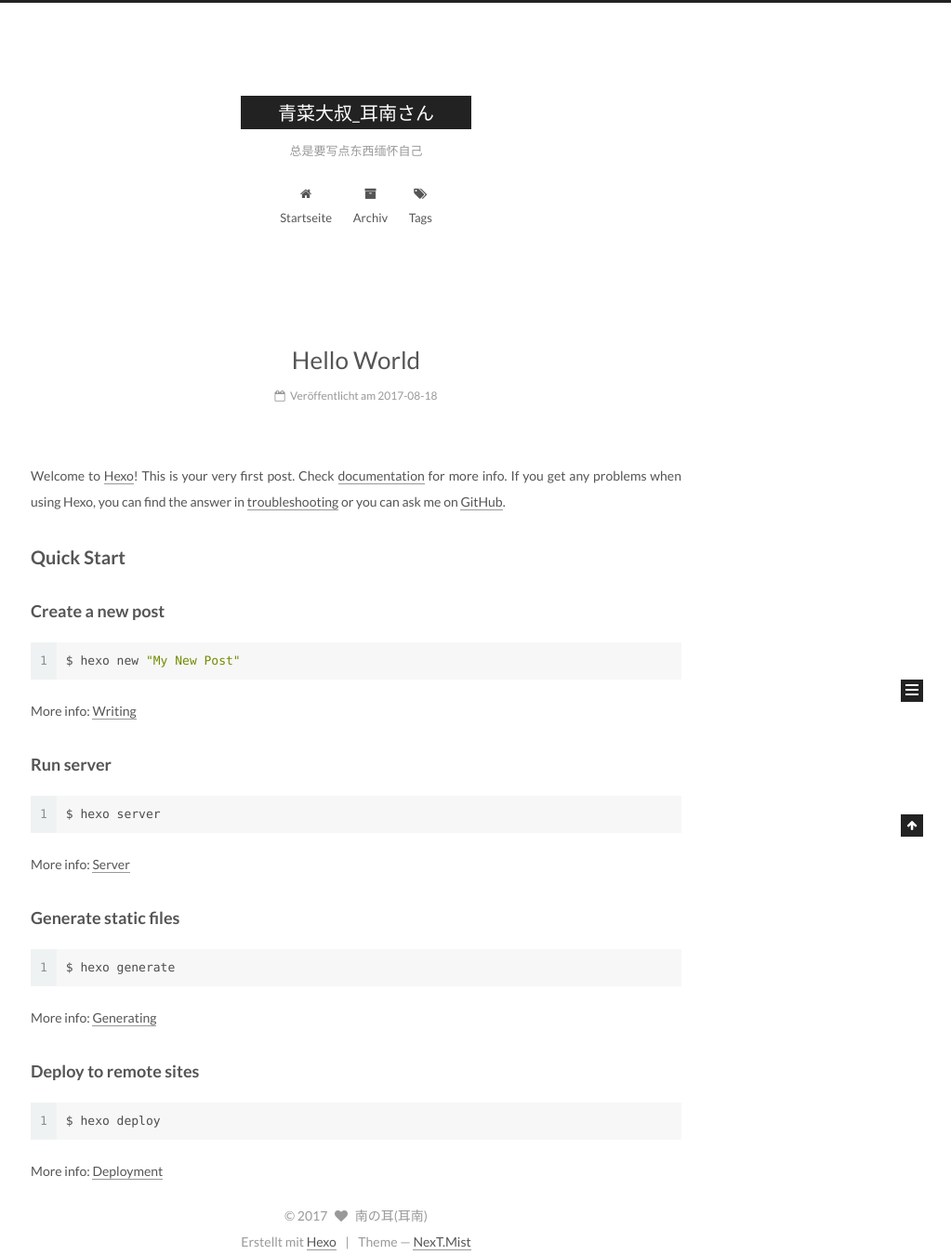
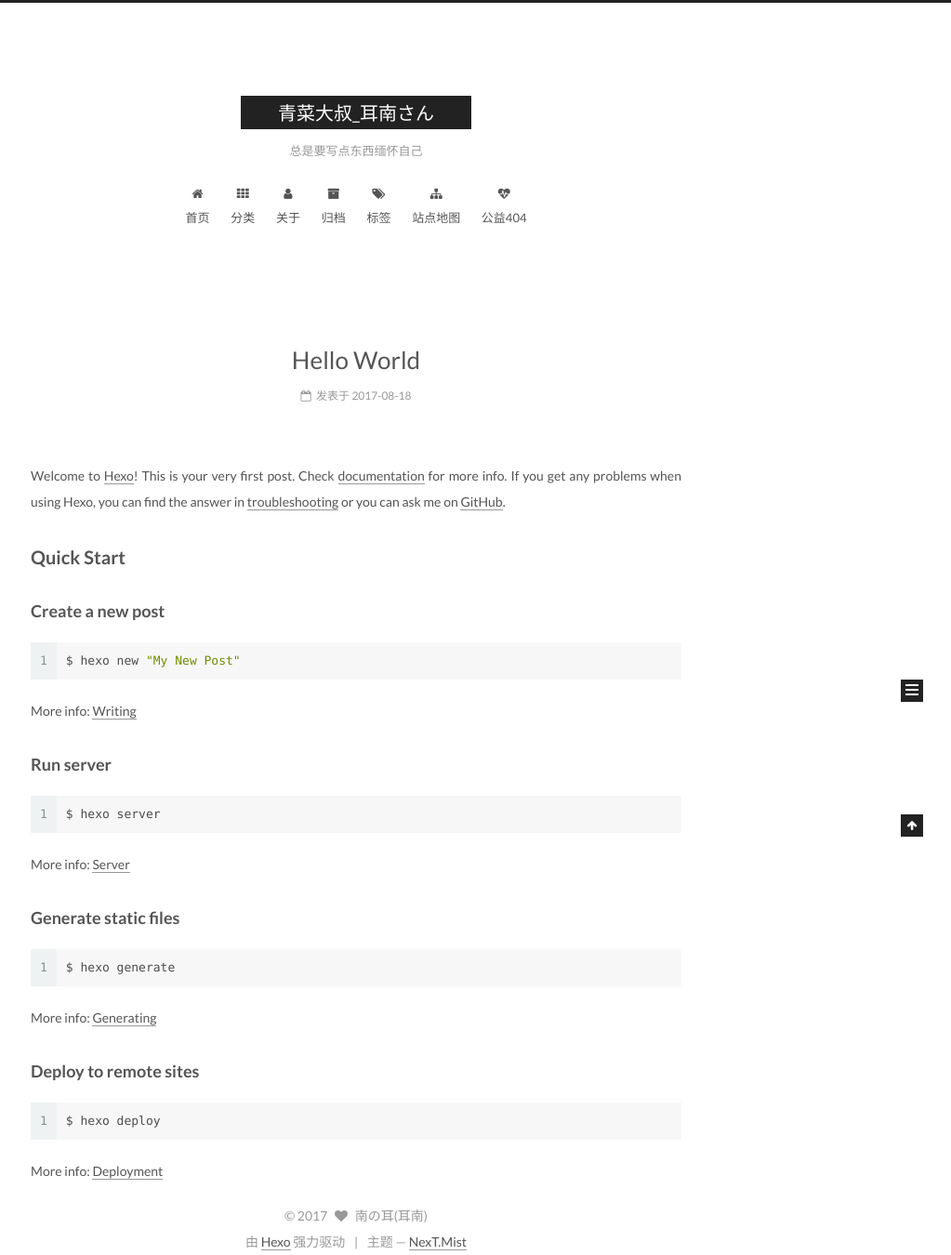
Before and after one commit to SimonGengWork/SimonGengWork.github.io, a plain HTML site: page index.html in a window 1280 px wide. Shown: the whole page at 93% size, without its empty margins (257-1280 px from the left). Drawn offline with Linux system fonts and the light colour scheme.

Commit message:
站点更新:2017-08-19 11/05/00

```diff
--- a/index.html
+++ b/index.html
@@ -5,7 +5,7 @@
 
 
 
-<html class="theme-next mist use-motion" lang="zh-CH">
+<html class="theme-next mist use-motion" lang="zh-Hans">
 <head>
   <meta charset="UTF-8"/>
 <meta http-equiv="X-UA-Compatible" content="IE=edge" />
@@ -102,7 +102,7 @@
 <meta property="og:url" content="http://gengsinan.com/index.html">
 <meta property="og:site_name" content="青菜大叔_耳南さん">
 <meta property="og:description" content="开放式笔记">
-<meta property="og:locale" content="zh-CH">
+<meta property="og:locale" content="zh-Hans">
 <meta name="twitter:card" content="summary">
 <meta name="twitter:title" content="青菜大叔_耳南さん">
 <meta name="twitter:description" content="开放式笔记">
@@ -120,7 +120,7 @@
     motion: true,
     duoshuo: {
       userId: '0',
-      author: 'Author'
+      author: '博主'
     },
     algolia: {
       applicationID: '',
@@ -152,7 +152,7 @@
 
 </head>
 
-<body itemscope itemtype="http://schema.org/WebPage" lang="zh-CH">
+<body itemscope itemtype="http://schema.org/WebPage" lang="zh-Hans">
 
 
 
@@ -202,7 +202,27 @@
 
               <i class="menu-item-icon fa fa-fw fa-home"></i> <br />
 
-            Startseite
+            首页
+          </a>
+        </li>
+
+
+        <li class="menu-item menu-item-categories">
+          <a href="/categories/" rel="section">
+
+              <i class="menu-item-icon fa fa-fw fa-th"></i> <br />
+
+            分类
+          </a>
+        </li>
+
+
+        <li class="menu-item menu-item-about">
+          <a href="/about/" rel="section">
+
+              <i class="menu-item-icon fa fa-fw fa-user"></i> <br />
+
+            关于
           </a>
         </li>
 
@@ -212,7 +232,7 @@
 
               <i class="menu-item-icon fa fa-fw fa-archive"></i> <br />
 
-            Archiv
+            归档
           </a>
         </li>
 
@@ -222,7 +242,27 @@
 
               <i class="menu-item-icon fa fa-fw fa-tags"></i> <br />
 
-            Tags
+            标签
+          </a>
+        </li>
+
+
+        <li class="menu-item menu-item-sitemap">
+          <a href="/sitemap.xml" rel="section">
+
+              <i class="menu-item-icon fa fa-fw fa-sitemap"></i> <br />
+
+            站点地图
+          </a>
+        </li>
+
+
+        <li class="menu-item menu-item-commonweal">
+          <a href="/404/" rel="section">
+
+              <i class="menu-item-icon fa fa-fw fa-heartbeat"></i> <br />
+
+            公益404
           </a>
         </li>
 
@@ -288,9 +328,9 @@
                 <i class="fa fa-calendar-o"></i>
               </span>
 
-                <span class="post-meta-item-text">Veröffentlicht am</span>
+                <span class="post-meta-item-text">发表于</span>
 
-              <time title="Post created" itemprop="dateCreated datePublished" datetime="2017-08-18T18:34:55+08:00">
+              <time title="创建于" itemprop="dateCreated datePublished" datetime="2017-08-18T18:34:55+08:00">
                 2017-08-18
               </time>
 
@@ -421,7 +461,7 @@
             <div class="site-state-item site-state-posts">
               <a href="/archives/">
                 <span class="site-state-item-count">1</span>
-                <span class="site-state-item-name">Artikel</span>
+                <span class="site-state-item-name">日志</span>
               </a>
             </div>
 
@@ -484,13 +524,13 @@
 
 
   <div class="powered-by">
-    Erstellt mit  <a class="theme-link" href="https://hexo.io">Hexo</a>
+    由 <a class="theme-link" href="https://hexo.io">Hexo</a> 强力驱动
   </div>
 
   <span class="post-meta-divider">|</span>
 
   <div class="theme-info">
-    Theme &mdash;
+    主题 &mdash;
     <a class="theme-link" href="https://github.com/iissnan/hexo-theme-next">
       NexT.Mist
     </a>
```
Also changed, not shown: 2017/08/18/hello-world/index.html (+54 -14 lines), archives/2017/08/index.html (+52 -12 lines), archives/2017/index.html (+52 -12 lines), archives/index.html (+52 -12 lines).
